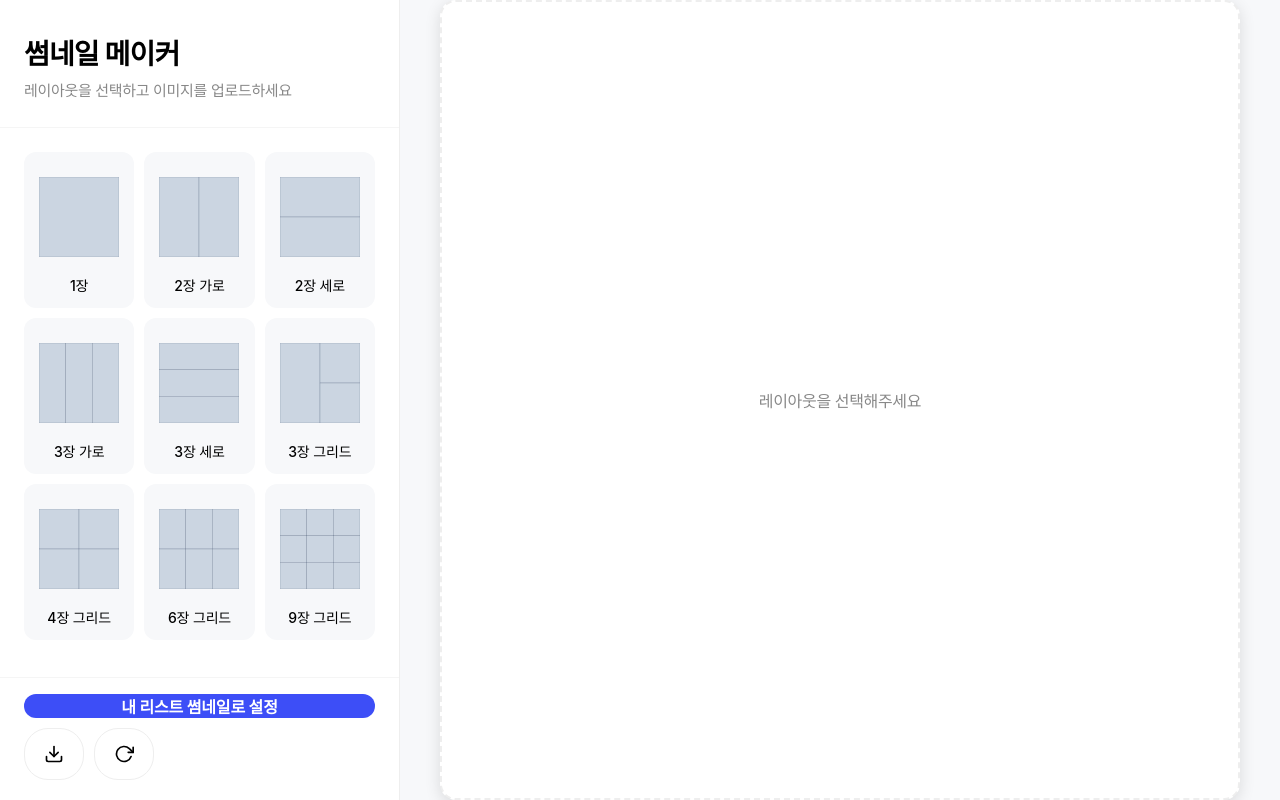
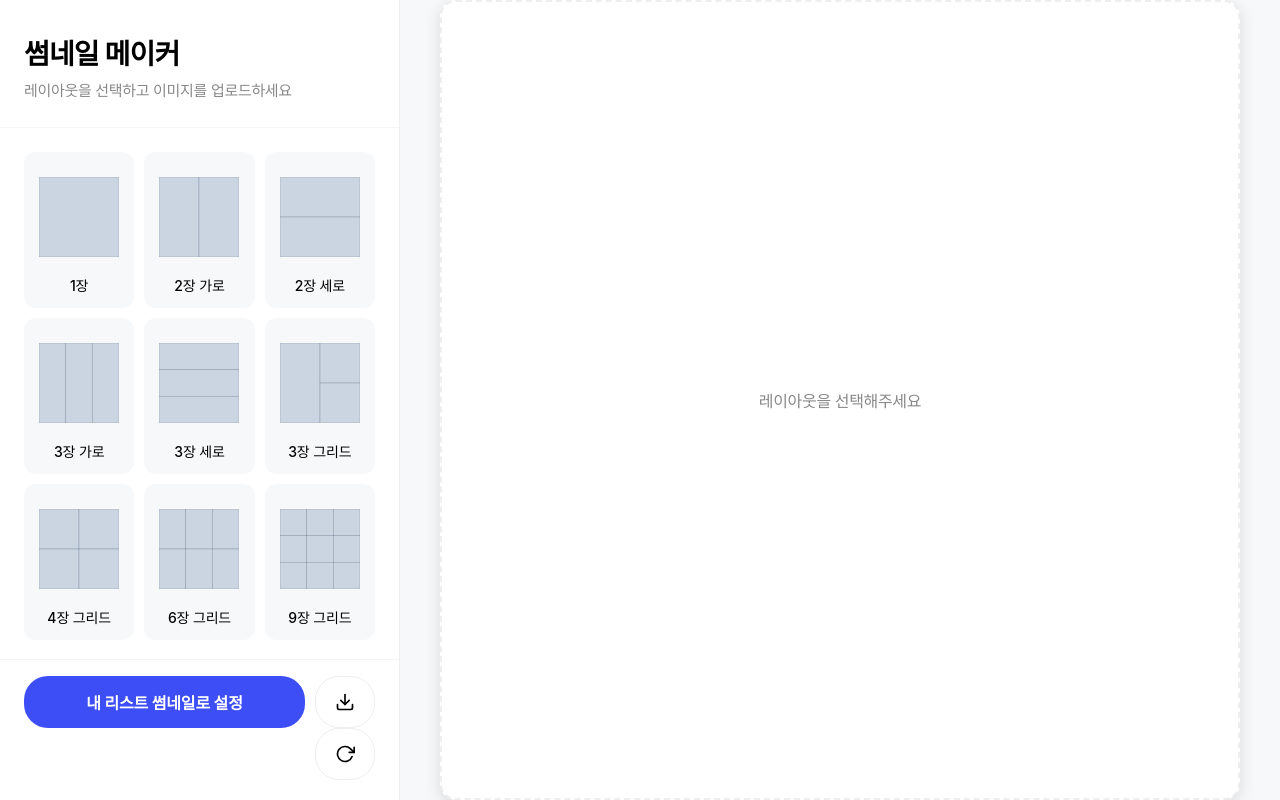
Before and after one commit to mandymjk/claude-thumbnail-maker1, a React (Vite) app: page / in a window 1280 px wide. Built offline with nearby package versions, Linux system fonts and the light colour scheme.

Commit message:
Fix: PC 웹 버튼 레이아웃 개선 (한 줄 배치, 아이콘 버튼 60px)

```diff
--- a/src/App.css
+++ b/src/App.css
@@ -95,12 +95,10 @@
   background: white;
   border-top: 1px solid var(--divider-color);
   display: flex;
-  flex-direction: column;
   gap: 10px;
 }
 
 .footer-button {
-  flex: 1;
   height: 52px;
   border: none;
   border-radius: var(--radius-xl);
@@ -144,26 +142,23 @@
   transform: scale(0.98);
 }
 
-.footer-button.full-width {
-  width: 100%;
+/* 데스크톱 버튼 레이아웃 */
+.sidebar-footer .footer-button.primary {
+  flex: 1;
+  min-width: 0;
 }
 
-.footer-button-group {
-  display: flex;
-  gap: 10px;
-}
-
-.footer-button.icon-button {
+.sidebar-footer .footer-button.icon-button {
   width: 60px;
   min-width: 60px;
-  flex: 0 0 60px;
+  flex-shrink: 0;
   padding: 0;
   display: flex;
   align-items: center;
   justify-content: center;
 }
 
-.footer-button.icon-button svg {
+.sidebar-footer .footer-button.icon-button svg {
   flex-shrink: 0;
 }
 
```
